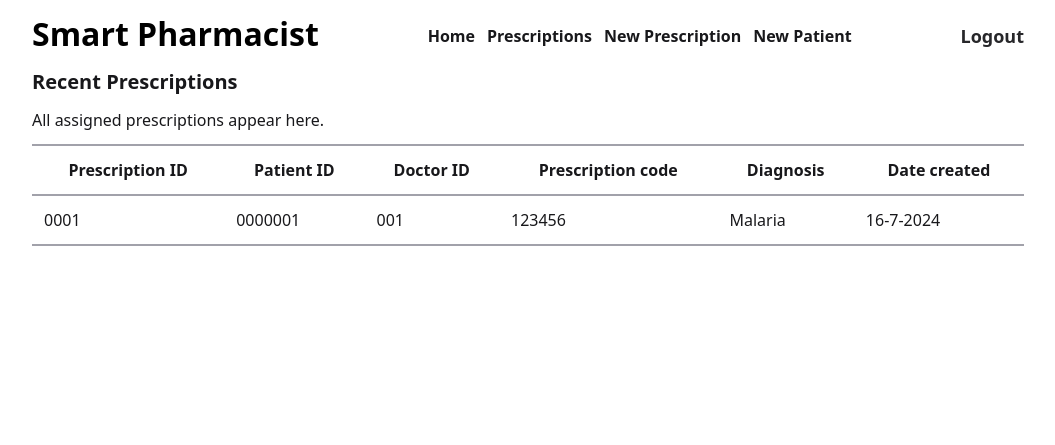
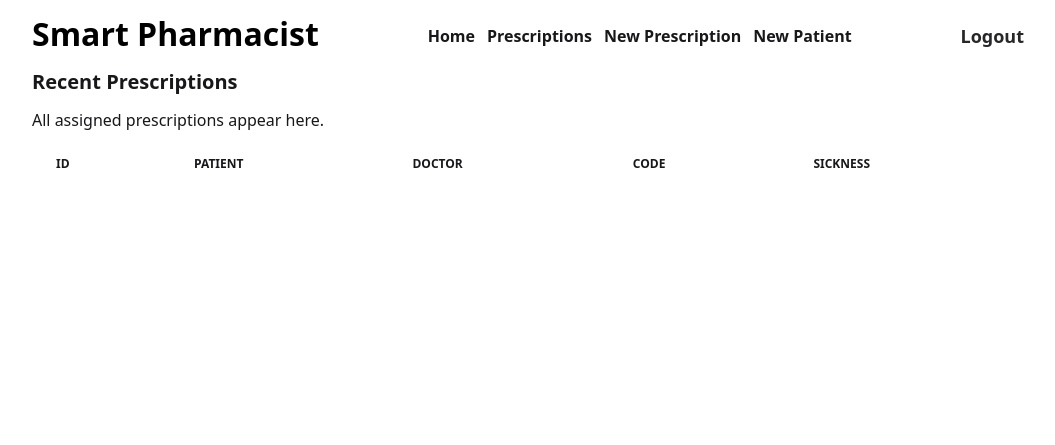
Before and after one commit to Victor-M16/Smart-Pharmacist, a Django app: template smartpharmacist/core/templates/core/doc-home.html in a window 1280 px wide. Shown: the top 445 px of the page, without its empty margins (112-1167 px from the left). Run offline with Django 3.2, Linux system fonts and the light colour scheme; the template is opened without the code that fills it, so the values that code supplies are empty; some libraries are stand-ins or nearby versions; some web fonts are replaced.

Commit message:
feat: :sparkles: add prescriptions to doctor home page

```diff
--- a/smartpharmacist/core/templates/core/doc-home.html
+++ b/smartpharmacist/core/templates/core/doc-home.html
@@ -8,76 +8,55 @@
   <p class="mb-3 text-zinc-900 dark:text-zinc-200">
     All assigned prescriptions appear here.
   </p>
-  <table class="table-auto w-full">
-    <thead>
-      <tr>
-        <th
-          class="text-zinc-900 dark:text-zinc-300 border-y-2 border-collapse border-zinc-400 p-3"
-        >
-          Prescription ID
-        </th>
-        <th
-          class="text-zinc-900 dark:text-zinc-300 border-y-2 border-collapse border-zinc-400 p-3"
-        >
-          Patient ID
-        </th>
-        <th
-          class="text-zinc-900 dark:text-zinc-300 border-y-2 border-collapse border-zinc-400 p-3"
-        >
-          Doctor ID
-        </th>
-        <th
-          class="text-zinc-900 dark:text-zinc-300 border-y-2 border-collapse border-zinc-400 p-3"
-        >
-          Prescription code
-        </th>
-        <th
-          class="text-zinc-900 dark:text-zinc-300 border-y-2 border-collapse border-zinc-400 p-3"
-        >
-          Diagnosis
-        </th>
-        <th
-          class="text-zinc-900 dark:text-zinc-300 border-y-2 border-collapse border-zinc-400 p-3"
-        >
-          Date created
-        </th>
-      </tr>
-    </thead>
-    <tbody>
-      <tr>
-        <td
-          class="text-zinc-900 dark:text-zinc-300 border-y-2 border-collapse border-zinc-400 p-3"
-        >
-          0001
-        </td>
-        <td
-          class="text-zinc-900 dark:text-zinc-300 border-y-2 border-collapse border-zinc-400 p-3"
-        >
-          0000001
-        </td>
-        <td
-          class="text-zinc-900 dark:text-zinc-300 border-y-2 border-collapse border-zinc-400 p-3"
-        >
-          001
-        </td>
-        <td
-          class="text-zinc-900 dark:text-zinc-300 border-y-2 border-collapse border-zinc-400 p-3"
-        >
-          123456
-        </td>
-        <td
-          class="text-zinc-900 dark:text-zinc-300 border-y-2 border-collapse border-zinc-400 p-3"
-        >
-          Malaria
-        </td>
-        <td
-          class="text-zinc-900 dark:text-zinc-300 border-y-2 border-collapse border-zinc-400 p-3"
-        >
-          16-7-2024
-        </td>
-      </tr>
-    </tbody>
-  </table>
+  <!-- prescriptions table -->
+
+  <div class="relative overflow-x-auto mb-5">
+    <table
+      class="w-full text-sm text-left rtl:text-right text-zinc-500 dark:text-zinc-400"
+    >
+      <thead class="text-xs text-zinc-900 uppercase dark:text-zinc-400">
+        <tr>
+          <th scope="col" class="px-6 py-3">ID</th>
+          <th scope="col" class="px-6 py-3">Patient</th>
+          <th scope="col" class="px-6 py-3">Doctor</th>
+          <th scope="col" class="px-6 py-3">Code</th>
+          <th scope="col" class="px-6 py-3">sickness</th>
+        </tr>
+      </thead>
+      <tbody id="table-body">
+        <!-- Dynamically generated from database -->
+      </tbody>
+    </table>
+  </div>
 </div>
 
+<!-- script to populate prescriptions table -->
+<script>
+  document.addEventListener("DOMContentLoaded", function () {
+    fetch("api/prescriptions")
+      .then((response) => response.json())
+      .then((data) => {
+        const tableBody = document.getElementById("table-body");
+        data.forEach((prescription) => {
+          const row = `
+          <tr class="bg-zinc-50 dark:bg-zinc-800">
+          <th
+            scope="row"
+            class="px-6 py-4 font-medium text-zinc-900 whitespace-nowrap dark:text-zinc-50"
+          >
+            ${prescription.id}
+          </th>
+          <td class="px-6 py-4">${prescription.patient}</td>
+          <td class="px-6 py-4">${prescription.doctor}</td>
+          <td class="px-6 py-4">${prescription.code}</td>
+          <td class="px-6 py-4">${prescription.sickness}</td>
+        </tr>
+
+          `;
+          tableBody.innerHTML += row;
+        });
+      })
+      .catch((error) => console.error("Error fetching medications: ", error));
+  });
+</script>
 {% endblock content%}
--- a/smartpharmacist/core/templates/core/pharm-home.html
+++ b/smartpharmacist/core/templates/core/pharm-home.html
@@ -35,6 +35,7 @@
   </button>
 </div>
 
+<!-- script to populate medication table -->
 <script>
   document.addEventListener("DOMContentLoaded", function () {
     fetch("api/medications")
```
